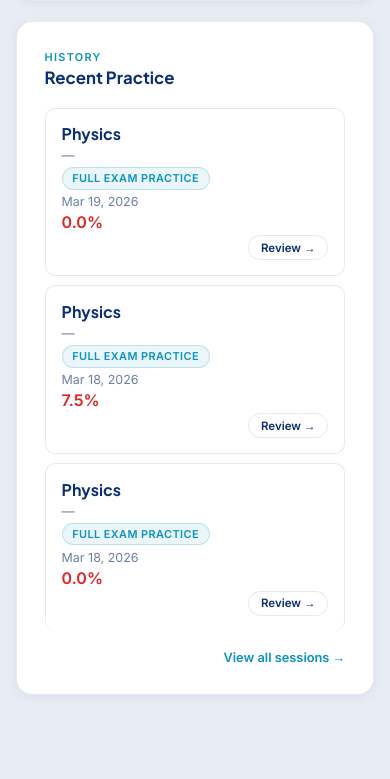
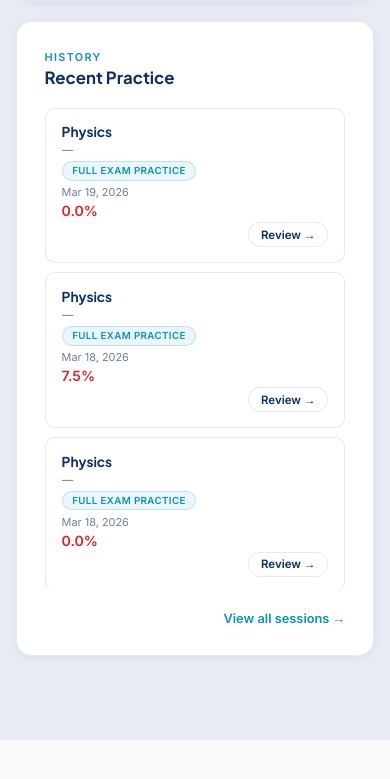
Before and after one commit to Oneshojon/Brainz-Academy, a Django app: page /dashboard/ in a window 390 px wide. Shown: the part 2163-2942 px from the top of the page. After the commit the page ends 2903 px from the top, so only its background shows below. Run offline with Django 5.2, Linux system fonts and the light colour scheme; a user stored in the database is signed in; data comes from the database, SQL or seed files in the repository.

Commit message:
Fix recent session on dashboard - 9

```diff
--- a/Users/static/Users/dashboard.css
+++ b/Users/static/Users/dashboard.css
@@ -176,11 +176,11 @@
   /* Subject — row 0 */
   .sr-subject {
     grid-area: subject;
-    font-size: 1rem;
+    font-size: clamp(0.82rem, 3.5vw, 1rem);
     font-weight: 700;
-    white-space: normal;
-    overflow: visible;
-    text-overflow: unset;
+    white-space: nowrap;
+    overflow: hidden;
+    text-overflow: ellipsis;
     color: var(--navy);
   }
 
@@ -188,15 +188,18 @@
   .sr-series {
     display: block;
     grid-area: series;
-    font-size: 0.82rem;
+    font-size: clamp(0.72rem, 3vw, 0.82rem);
     color: var(--muted);
+    white-space: nowrap;
+    overflow: hidden;
+    text-overflow: ellipsis;
   }
 
   /* Badge — row 2 */
   .sr-badge {
     display: inline-block;
     grid-area: badge;
-    font-size: 0.68rem;
+    font-size: clamp(0.6rem, 2.5vw, 0.68rem);
     font-weight: 700;
     letter-spacing: 0.04em;
     color: var(--blue);
@@ -212,7 +215,7 @@
   .sr-date {
     display: block;
     grid-area: date;
-    font-size: 0.78rem;
+    font-size: clamp(0.68rem, 2.8vw, 0.78rem);
     color: var(--muted);
   }
 
@@ -220,7 +223,7 @@
   .sr-score-mob {
     display: block;
     grid-area: score;
-    font-size: 1rem;
+    font-size: clamp(0.88rem, 3.5vw, 1rem);
     font-weight: 700;
   }
 
```
